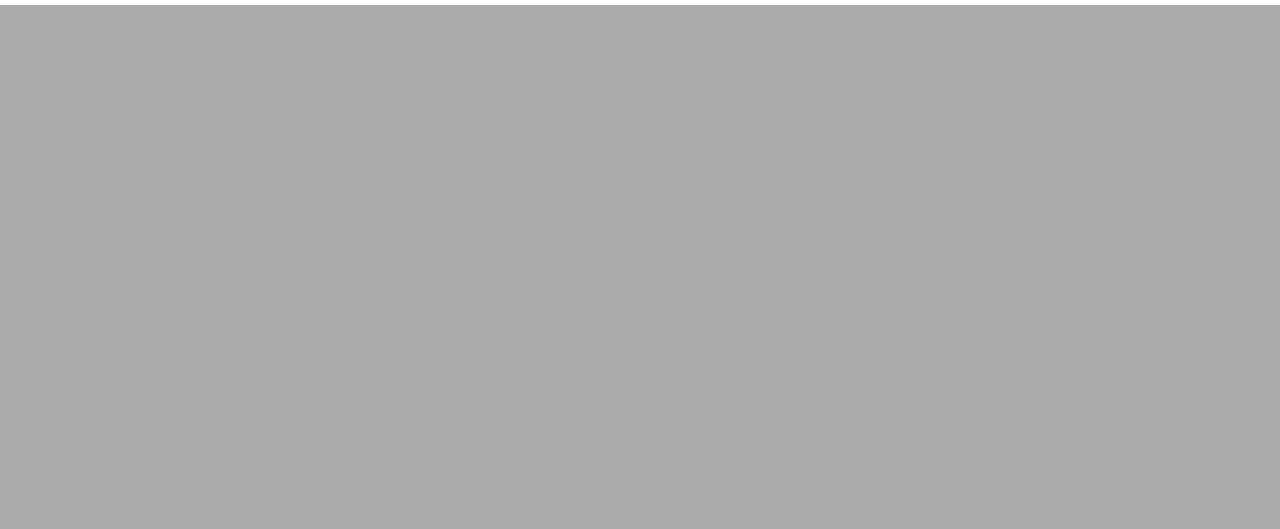
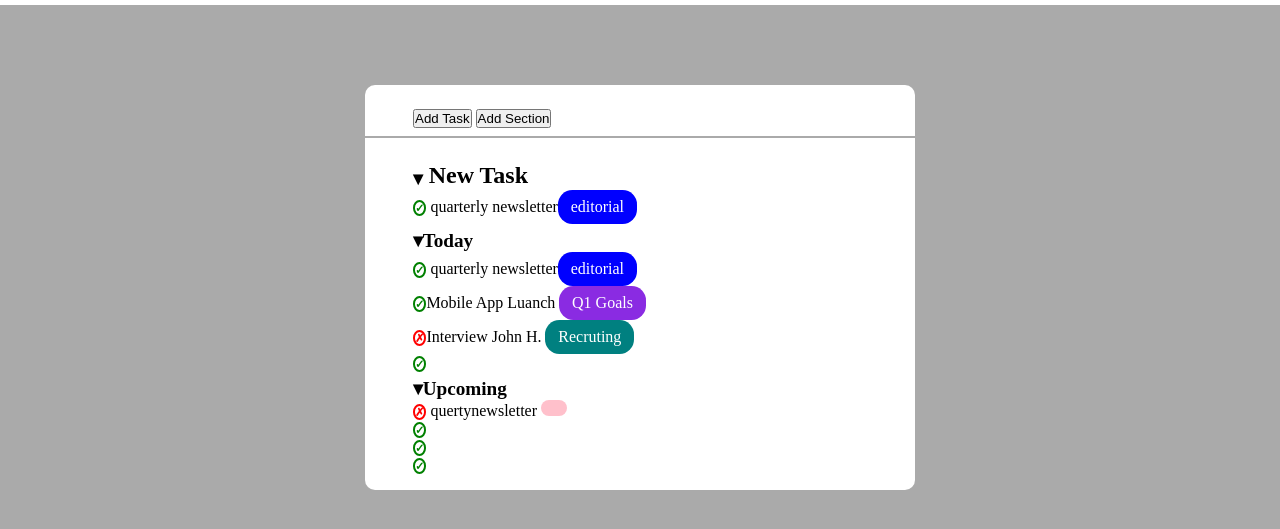
Before and after one commit to AndreaLorenzi/html-css-toboolist, a plain HTML site: page index.html in a window 1280 px wide. Shown: the part 61-590 px from the top of the page. Drawn offline with Linux system fonts and the light colour scheme.

Commit message:
add buttom and ul

```diff
--- a/assets/style.css
+++ b/assets/style.css
@@ -1,14 +1,18 @@
+@import url('https://fonts.googleapis.com/css2?family=Roboto:ital@1&display=swap');
+
 * {
     margin: 0;
     padding: 0;
     box-sizing: border-box;
 }
+
 body {
     background-color: #aaaaaa;
 }
 header {
     background-color: white;
     padding: .5rem 1rem;
+    margin-bottom: 5rem;
 }
 
 h1 {
@@ -24,5 +28,69 @@ h1 {
 main{
     background-color: white;
     border-radius: 10px;
+    max-width: 550px;
+    margin: 4rem auto;
+
 
 }
+
+.btns{
+    padding: 1.5rem 3rem .5rem;
+    border-bottom: 2px solid #aaaaaa;
+}
+
+ul{
+    list-style: none;
+}
+
+.list-sections{
+    padding: 1.5rem 3rem 1rem;
+}
+
+.arrow-down{
+    vertical-align: -2px;
+    font-size: .8em;
+}
+
+.icon-status{
+    width: 1.5em;
+    height: 1.5em;
+    border-width: 2px;
+    border-style: solid;
+    border-radius: 50%;
+    text-align: center;
+    font-weight: bold;
+    font-size: .7em;
+}
+
+.status-tick{
+    color: green;
+    border-color: green;
+}
+
+.status-x{
+    color: red;
+    border-color: red;
+}
+.tag{
+    display: inline-block;
+    padding: .5em .8em;
+    border-radius: 0.9em;
+    color: white;
+}
+
+.tag-green{
+    background-color: rgb(0, 128, 128);
+
+}
+
+.tag-pink{
+    background-color: pink;
+}
+
+.tag-blue{
+    background-color: blue;
+}
+.tag-violet{
+    background-color: blueviolet;
+}
--- a/index.html
+++ b/index.html
@@ -15,7 +15,38 @@
     </header>
     <main>
 <!-- inserire add task e section -->
+        <div class="btns">
+            <button> Add Task</button>
+            <button> Add Section</button>
+        </div>
 
+        <ul class="list-sections">
+            <li>
+                <h2><span class="arrow-down">&#9662;</span> New Task </span></h2>
+                <ul>
+                    <li> <span class="icon-status status-tick"> &check;</span> quarterly newsletter<span class="tag tag-blue"> editorial</span></li>
+                </ul>
+            </li>
+
+            <li>
+                <h2><span class="arrow-down">&#9662;Today</h2>
+                <ul>
+                    <li><span class="icon-status status-tick"> &check;</span> quarterly newsletter<span class="tag tag-blue"> editorial</span></li>
+                    <li><span class="icon-status status-tick"> &check;</span>Mobile App Luanch <span class="tag tag-violet">Q1 Goals</span> </li>
+                    <li><span class="icon-status status-x">&cross;</span>Interview John H. <span class="tag tag-green">Recruting</span> </li>
+                    <li><span class="icon-status status-tick"> &check;</span></li>
+                </ul>
+            </li>
+            <li>
+                <h2><span class="arrow-down">&#9662;Upcoming</h2>
+                <ul>
+                    <li> <span class="icon-status status-x">&cross;</span> quertynewsletter <span class="tag tag-pink"></span></li>
+                    <li><span class="icon-status status-tick"> &check;</span></li>
+                    <li><span class="icon-status status-tick"> &check;</span></li>
+                    <li><span class="icon-status status-tick"> &check;</span></li>
+                </ul>
+            </li>
+        </ul>
     </main>
 </body>
 </html>
```
